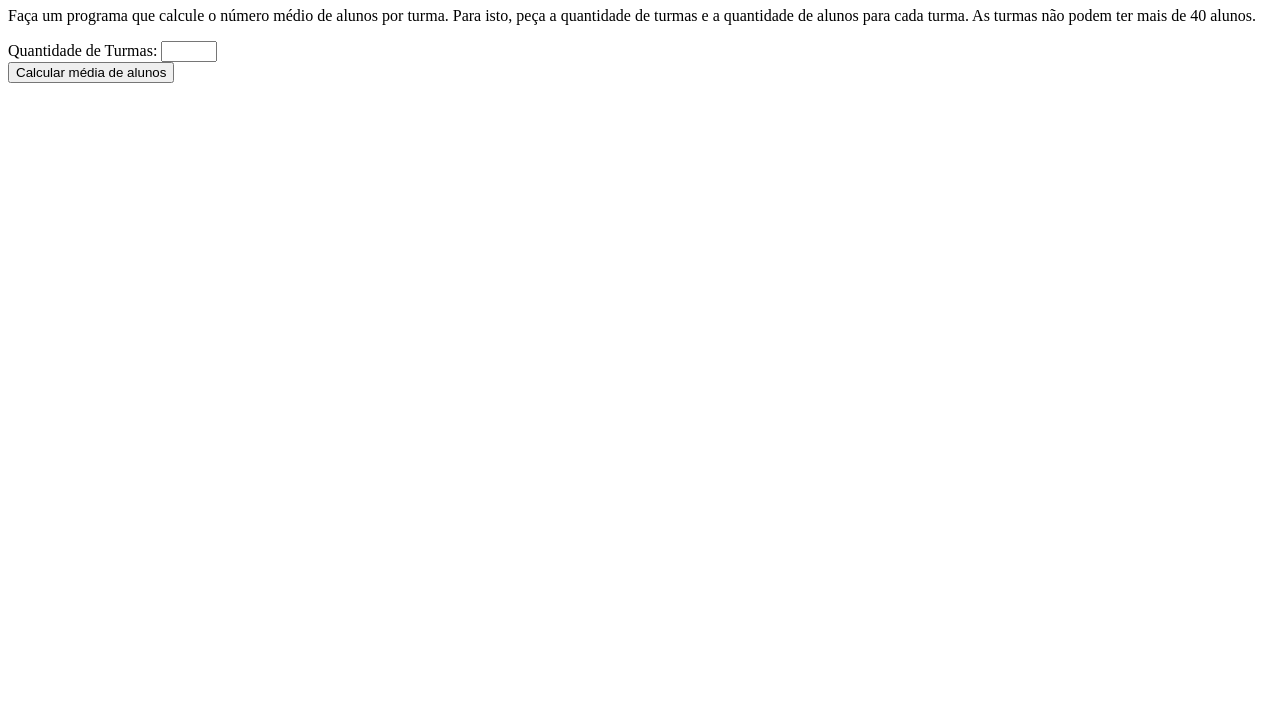
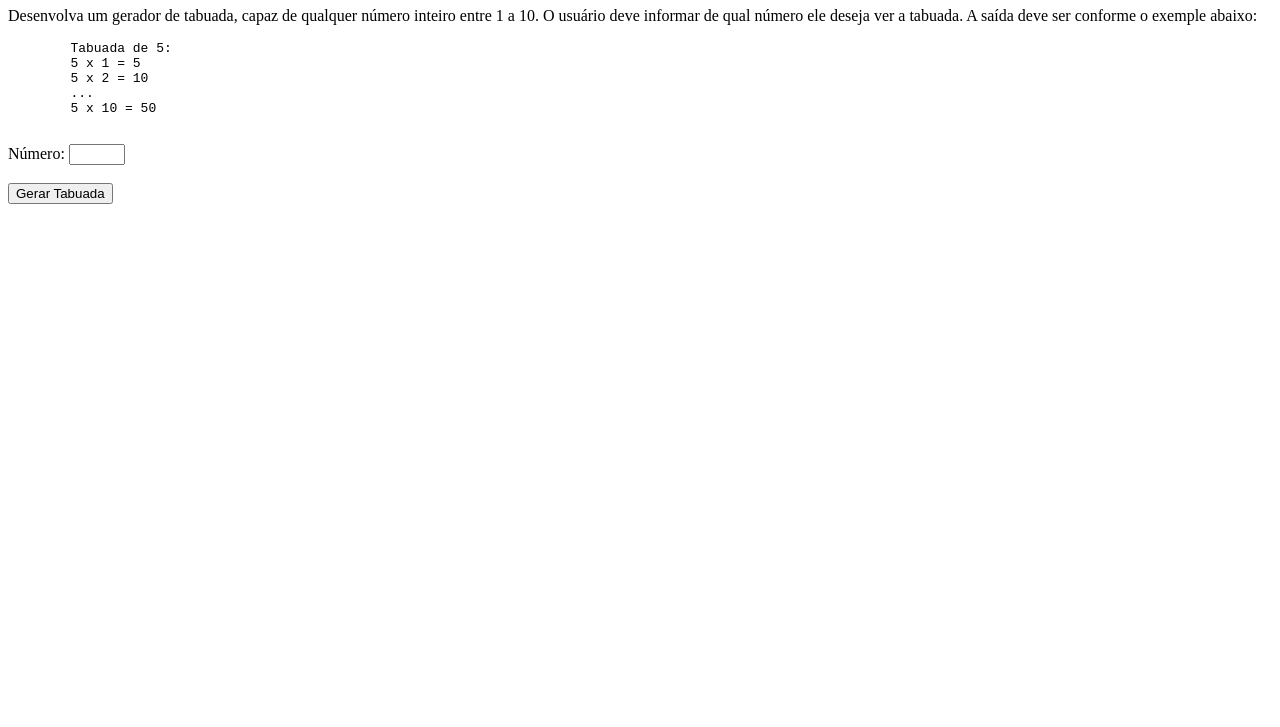
Before and after one commit to karinaharumi/lista-exercicios, a plain HTML site: page index.html in a window 1280 px wide. Shown: the part 73-800 px from the top of the page. Drawn offline with Linux system fonts and the light colour scheme.

Commit message:
Add files via upload

```diff
--- /dev/null
+++ b/023.js
@@ -0,0 +1,9 @@
+function GerarTabuada(){
+    let numero = parseFloat(document.querySelector("#numero").value);
+
+    document.querySelector("#resposta").innerHTML = "Tabuado do" + numero + "<br>";
+    for (let i = 1; i <= 10; i++) {
+        document.querySelector("#resposta").innerHTML += i + "X" + numero + "=" + (numero * i) + "<br>";
+
+    }
+}
--- a/index.html
+++ b/index.html
@@ -1,24 +1,30 @@
 <!DOCTYPE html>
-<html lang="pt-br">
+<html lang="pr-br">
 <head>
     <meta charset="UTF-8">
     <meta http-equiv="X-UA-Compatible" content="IE=edge">
     <meta name="viewport" content="width=device-width, initial-scale=1.0">
-    <title>Atividade 024</title>
+    <title>Atividade 023</title>
 </head>
 <body>
-    <h1>Média de alunos</h1>
+    <h1>Tabuada</h1>
     <p>
-        Faça um programa que calcule o número médio de alunos por turma. Para isto, peça a quantidade de turmas e a quantidade de alunos para cada turma.
-        As turmas não podem ter mais de 40 alunos.
+        Desenvolva um gerador de tabuada, capaz de qualquer número inteiro entre 1 a 10. O usuário deve informar de qual número ele
+        deseja ver a tabuada. A saída deve ser conforme o exemple abaixo:
     </p>
+    <pre>
+        Tabuada de 5:
+        5 x 1 = 5
+        5 x 2 = 10
+        ...
+        5 x 10 = 50
+    </pre>
     <form>
-        Quantidade de Turmas: <input type="number" id="turmas" min="1" max="40" onchange="CriarTurmas();"><br>
-        <button type="button" onclick="CalcularMediaAlunos();">Calcular média de alunos</button>
-
-        <div id="campos"></div>
+        Número: <input type="number" id="numero" min="1" max="10"><br>
+        <br>
+        <button type="button" onclick="GerarTabuada();">Gerar Tabuada</button>
     </form>
     <div id="resposta"></div>
-    <script src="024.js"></script>
+    <script src="023.js"></script>
 </body>
 </html>
```
